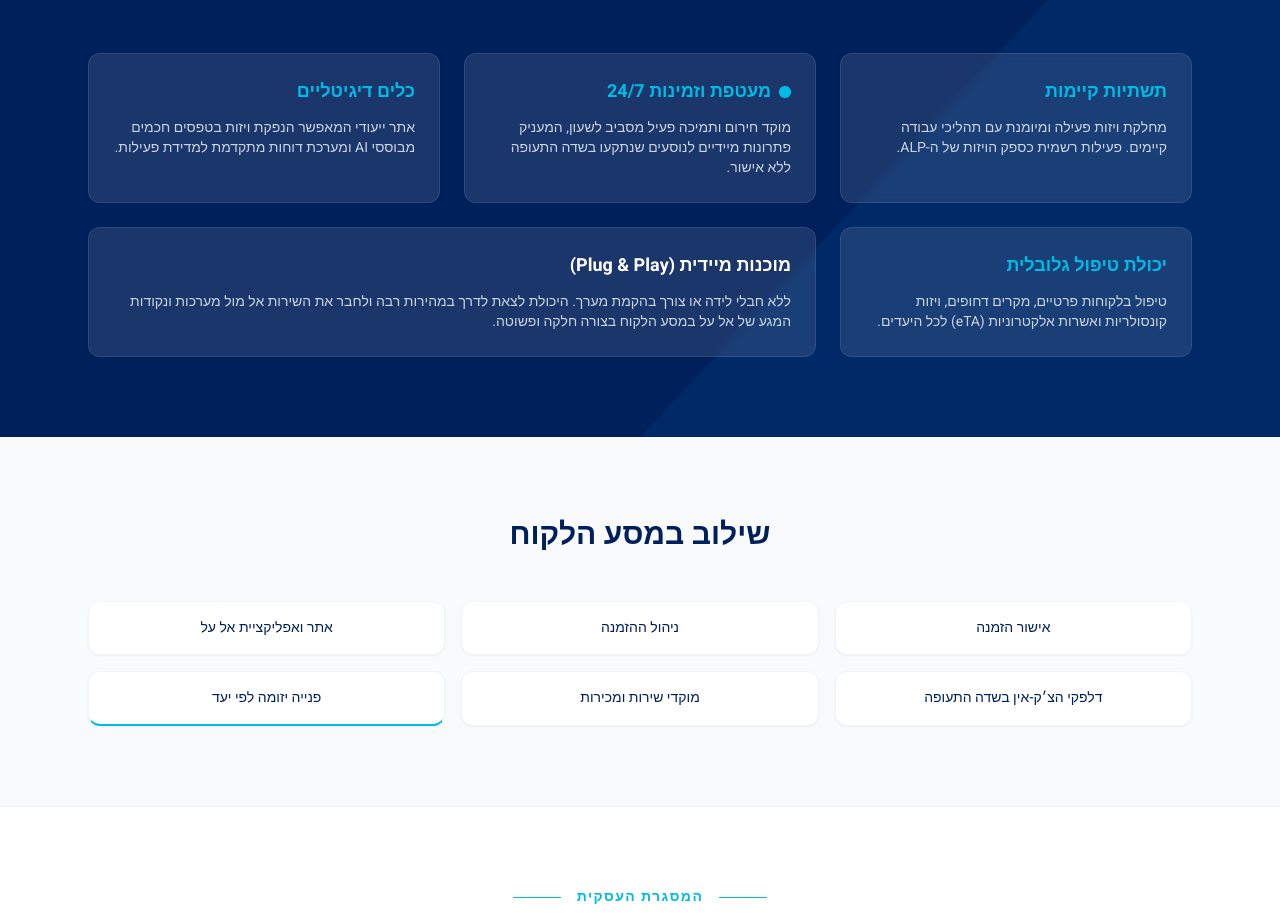
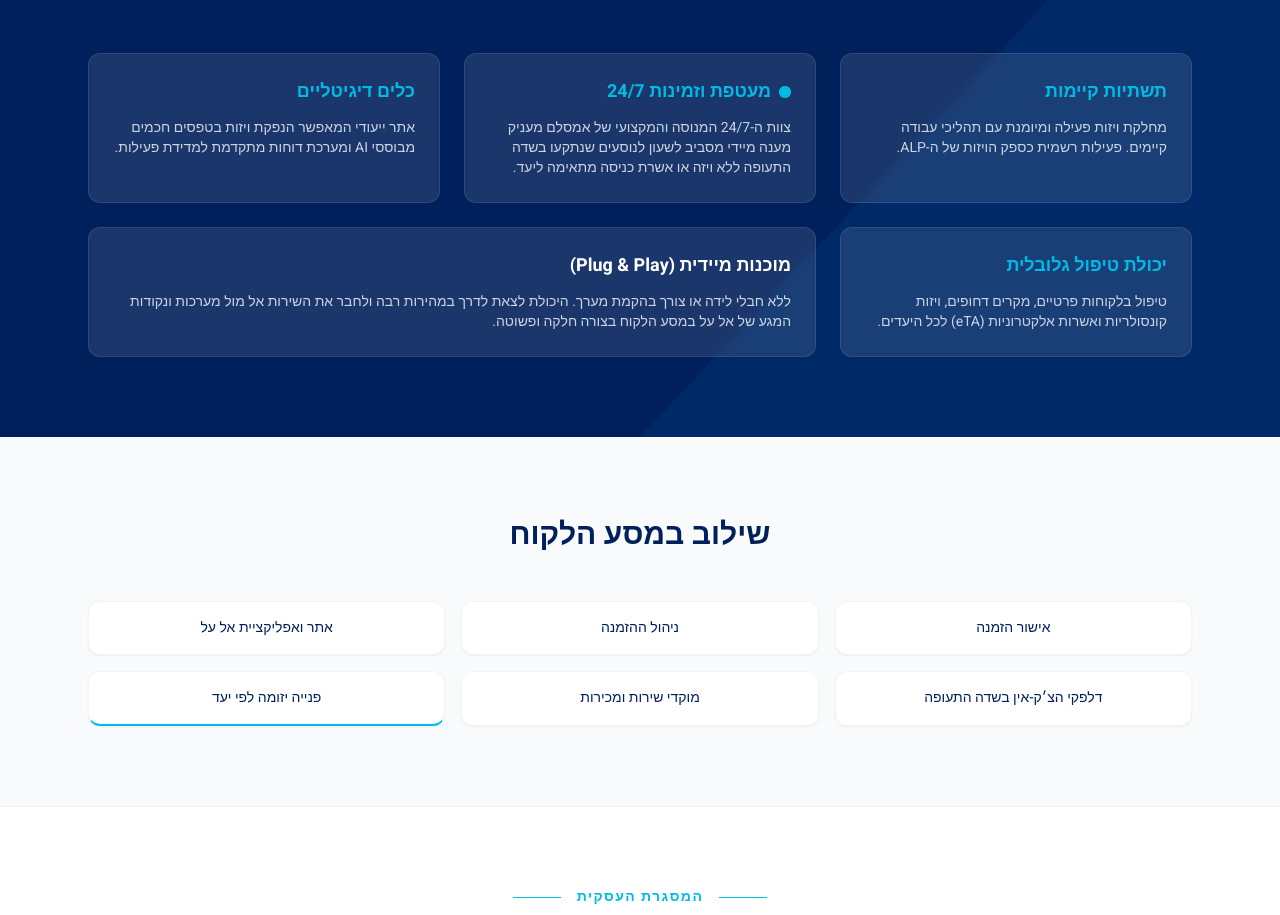
Before and after one commit to DvirAbu/ELAL-Visa, a plain HTML site: page index.html in a window 1280 px wide. Shown: the part 1571-2486 px from the top of the page. Drawn offline with nearby package versions, Linux system fonts and the light colour scheme.

Commit message:
index.html

```diff
--- a/index.html
+++ b/index.html
@@ -226,7 +226,7 @@
                         </span>
                         מעטפת וזמינות 24/7
                     </h3>
-                    <p class="text-sm text-slate-300">מוקד חירום ותמיכה פעיל מסביב לשעון, המעניק פתרונות מיידיים לנוסעים שנתקעו בשדה התעופה ללא אישור.</p>
+                    <p class="text-sm text-slate-300">צוות ה-24/7 המנוסה והמקצועי של אמסלם מעניק מענה מיידי מסביב לשעון לנוסעים שנתקעו בשדה התעופה ללא ויזה או אשרת כניסה מתאימה ליעד.</p>
                 </div>
                 <!-- קוביה 3: טכנולוגיה -->
                 <div class="bg-white/10 backdrop-blur-sm p-6 rounded-xl border border-white/10 hover:bg-white/15 transition">
```
